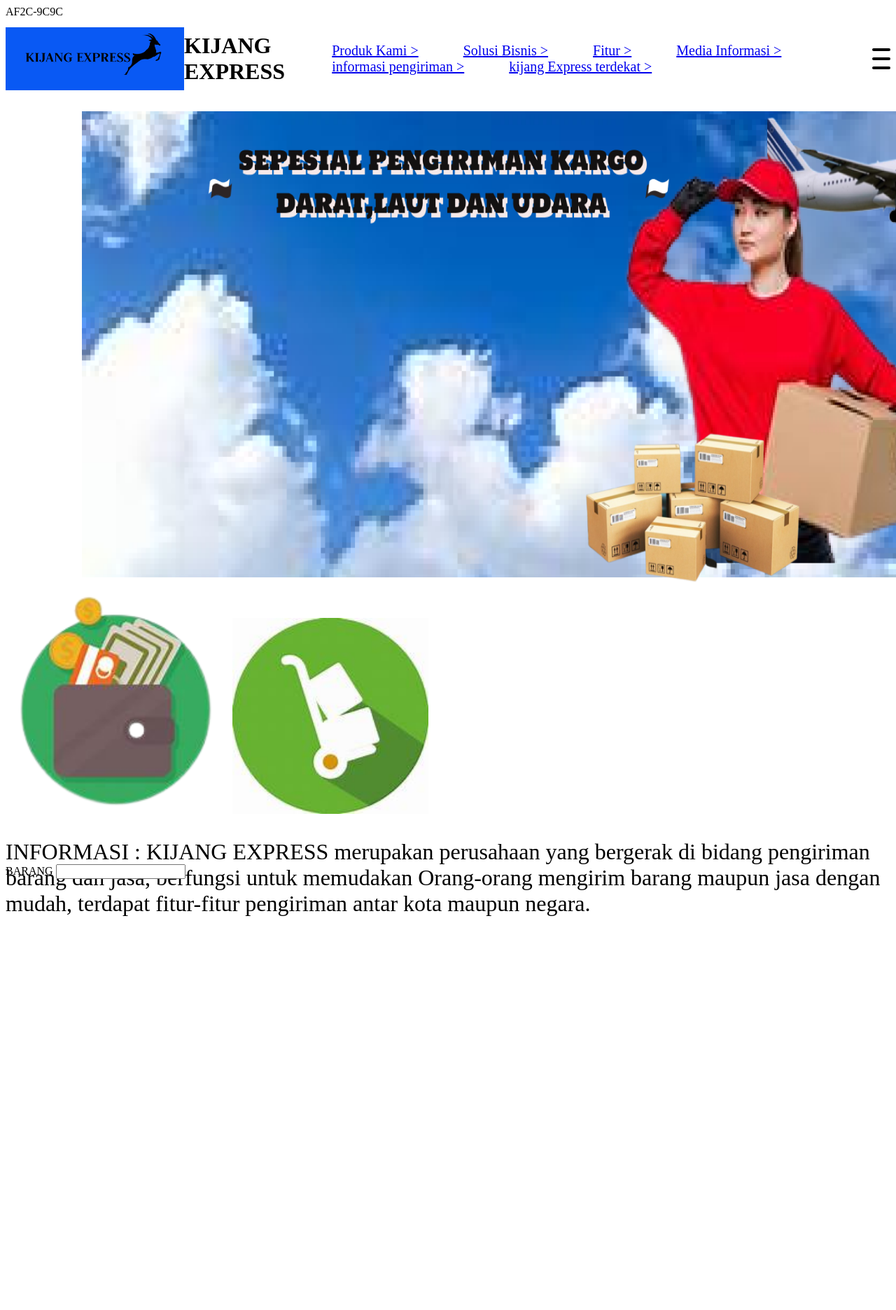
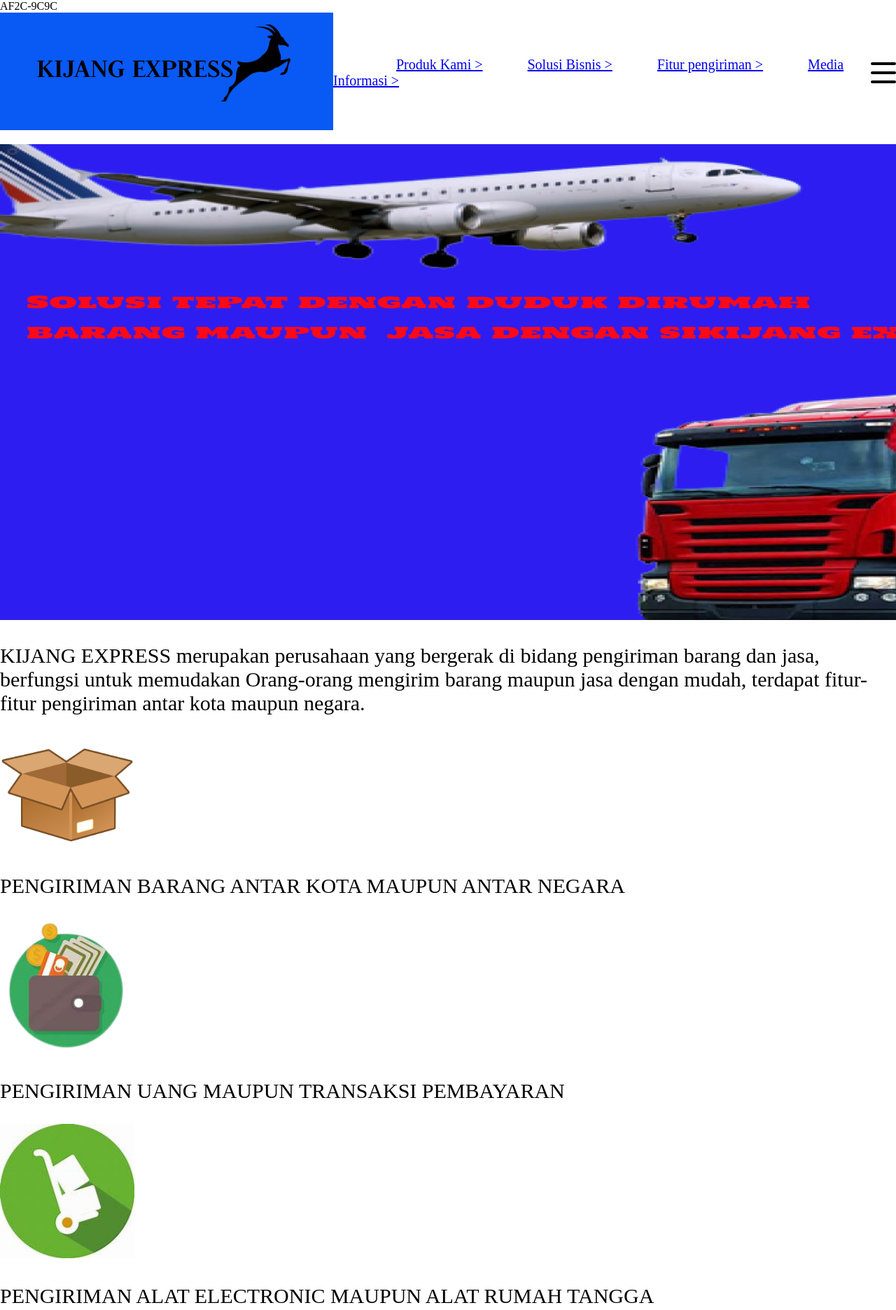
Before and after one commit to Zaqimeent23/praktikumweb, a plain HTML site: page kijang.html in a window 1280 px wide. Shown: the top 1872 px of the page at 70% size. Before the commit the page ends 1349 px from the top, so only its background shows below. Drawn offline with Linux system fonts and the light colour scheme.

Commit message:
Add files via upload

```diff
--- a/kijang.html
+++ b/kijang.html
@@ -2,50 +2,107 @@
 <html lang="en">
 <head>
     <meta charset="UTF-8">
-    <meta name="viewport" content="width=device-width, initial-scale=1.0">
+    <meta name="viewport" content="width=device-width, initial-scale=1">
     <link rel="stylesheet" href="logo.css">
+
     <title>Document</title>AF2C-9C9C
+    <style>
+      body, html{
+        height: 100;
+        margin: 0;
+        font-family: 'Times New Roman', Times, serif;
+      }
+      .hero-image{
+        background-image: linear-gradient(rgba(45, 10, 240, 0.5),rgba);
+      }
+      <meta charset="UTF-8">
+      <meta name="viewport"content"width=device-width, initial-scale=1">
+
+
+    </style>
 
 </head>
 <body>
-  <div class="navbar">
-    <img src="logo.png" alt="logo" id="12" style="height: 90px;">
+  <div id="app">
+    <header>
+      <nav class="navbar fixed-top navbar-expand-lg navbar-light navbar-custom">
 
-    <h1> KIJANG EXPRESS </h1>
-    <div class="title">
-                      <a href="#"> Produk Kami ></a >
-                      <a href="#"> Solusi Bisnis ></a >
-                      <a href="#"> Fitur ></a >
-                      <a href="#"> Media Informasi ></a >
-                      <a href="#"> informasi pengiriman ></a>
-                      <a href="#"> kijang Express terdekat ></a>
+        <a class="navbar-brand"href="id">
+          <img src="logo.png" alt"Destop -1 png""
+          </a>
 
-    </div>
+          <div class="title">
+                      <a href="produk.html"> Produk Kami ></a >
+                      <a href=":>"> Solusi Bisnis ></a >
+                      <a href="#"> Fitur pengiriman ></a >
+                      <a href="#"> Media Informasi ></a>
+            </div>
 
-  <label class="burger" for="burger">
+            <label class="burger" for="burger">
              <input type="checkbox" id="burger">
              <span></span>
              <span></span>
              <span></span>
-</label>
+            </label>
+
+       <div style="display: block; box-sizing: border-box; width: 212px; height: 204px; position: fixed; bottom: 5px; right: 10px; border-radius: 15px; z-index: 99999; transition: all 200ms ease-in-out 0s;">
+        </div>
+
+
+
   </div>
 
   <p></p>
-  <img src="Group 2.png" alt="Gambar_png" style="width: 1823px;height:680px;">
+  <img src="Desktop - 1.png" alt="Gambar_png" style="width: 1823px;height:680px;">
 
-  <img src="UANG-removebg-preview.png" alt="logo" id="13" style="height: 320px;">
-  <img src="KERANJANG.jpeg" alt="logo" id="14" style="height: 280px;">
+
+
+
+
 
 
   <div class="INFORMASI" id="14" style="height: 20px;">
-    <P> INFORMASI :
-      KIJANG EXPRESS merupakan perusahaan yang bergerak
-      di bidang pengiriman barang dan jasa, berfungsi untuk memudakan Orang-orang mengirim barang maupun jasa dengan mudah,
- terdapat fitur-fitur pengiriman antar kota maupun negara. <optgroup></optgroup></P>
-  </div class="crausel">
- <P>
-  BARANG <input type="PILIHAAN"
-  BERAT <input type=""
- </P>
+    <P> KIJANG EXPRESS merupakan perusahaan yang bergerak
+       di bidang pengiriman barang dan jasa,
+      berfungsi untuk memudakan Orang-orang mengirim
+       barang maupun jasa dengan mudah,
+      terdapat fitur-fitur pengiriman antar
+      kota maupun negara.</p>
+
+  <main>
+        <div class="slideshow-container">
+            <div class="slide fade">
+                <img src="box.png" style="width: 15%;">
+                <P>
+                  PENGIRIMAN BARANG ANTAR KOTA MAUPUN ANTAR NEGARA
+                  </P>
+            </div>
+            <div class="slide fade">
+                <img src="UANG-removebg-preview.png" style="width: 15%;">
+                <p> PENGIRIMAN UANG MAUPUN TRANSAKSI PEMBAYARAN
+                  </P>
+            </div>
+            <div class="slide fade">
+                <img src="KERANJANG.jpeg" style="width: 15%;">
+
+                <P>
+                  PENGIRIMAN ALAT ELECTRONIC MAUPUN ALAT RUMAH TANGGA
+                  </P>
+            </div>
+
+        </div>
+        <a class="prev" onclick="plusSlides(-1)">❮</a>
+        <a class="next" onclick="plusSlides(1)">❯</a>
+        </div>
+
+        <div style="text-align:center">
+            <span class="dot" onclick="currentSlide(1)"></span>
+            <span class="dot" onclick="currentSlide(2)"></span>
+            <span class="dot" onclick="currentSlide(3)"></span>
+        </div>
+
+
+
+
   </div>
 </body>
--- a/logo.css
+++ b/logo.css
@@ -12,7 +12,7 @@
 }
 
 .INFORMASI{
-  font-size: 32px;
+  font-size: 30px;
 }
 .burger {
   position: relative;
@@ -50,6 +50,11 @@
   transform: translateY(-50%);
   transform-origin: left center;
 }
+. image.kiri{
+  float: left;
+    margin: 5px;
+
+}
 
 .burger span:nth-of-type(3) {
   top: 100%;
--- /dev/null
+++ b/produk.css
@@ -0,0 +1,5 @@
+header{
+    font-size: xx-large;
+    font-style: oblique;
+
+}
```
Also changed, not shown: jang.json (added, +35 -0 lines), produk.html (added, +12 -0 lines), Desktop - 1.png (added), box.png (added), 1 other file.
